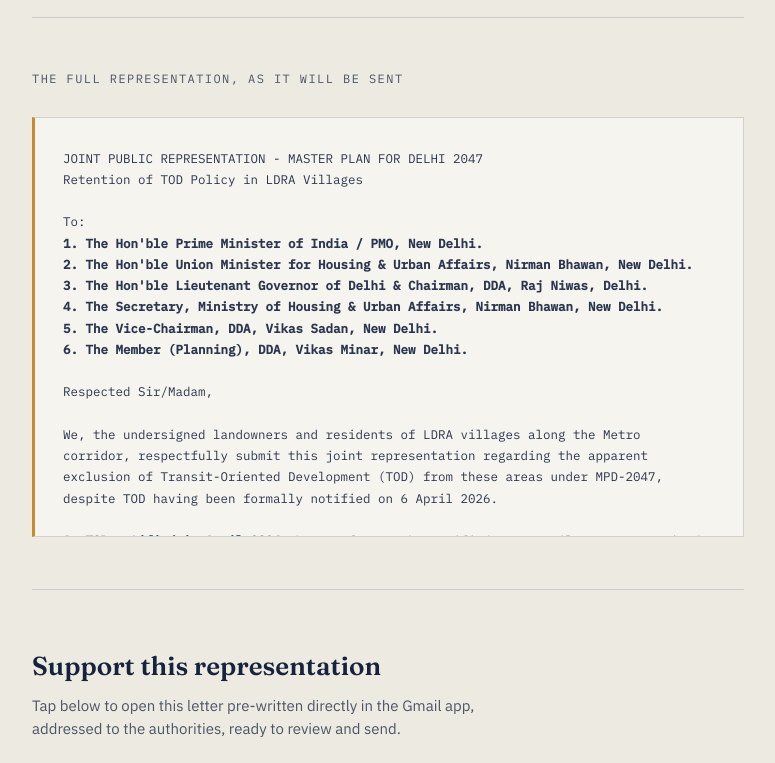
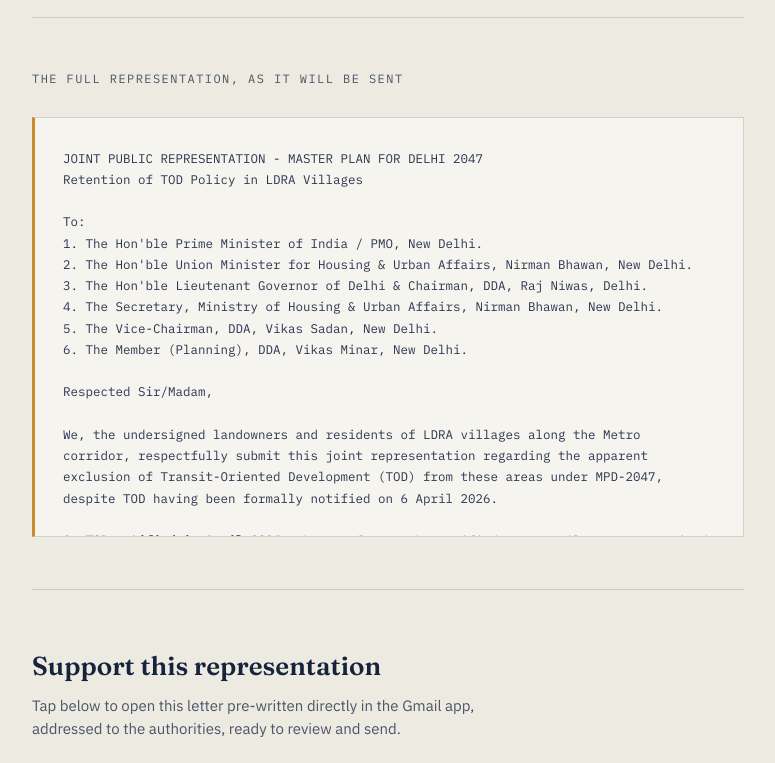
Before and after one commit to harshitarora2212/TOD-Representations, a plain HTML site: page index.html in a window 1280 px wide. Shown: the part 1875-2638 px from the top of the page, without its empty margins (252-1027 px from the left). Drawn offline with Linux system fonts and the light colour scheme.

Commit message:
Update index.html

```diff
--- a/index.html
+++ b/index.html
@@ -524,7 +524,7 @@ I support this Joint Representation.`;
   // more like a structured letter without needing a hardcoded header list.
   function renderPreview(text){
     const html = escapeHtml(text);
-    return html.replace(/^(\d+\.\s[^\n]{1,90})(?::|$)/gm, "<strong>$1</strong>");
+    return html.replace(/^(\d+\.\s[^\n]{1,90}[?:])/gm, "<strong>$1</strong>");
   }
 
   document.getElementById("letterBox").innerHTML = renderPreview(LETTER_TEMPLATE);
```
